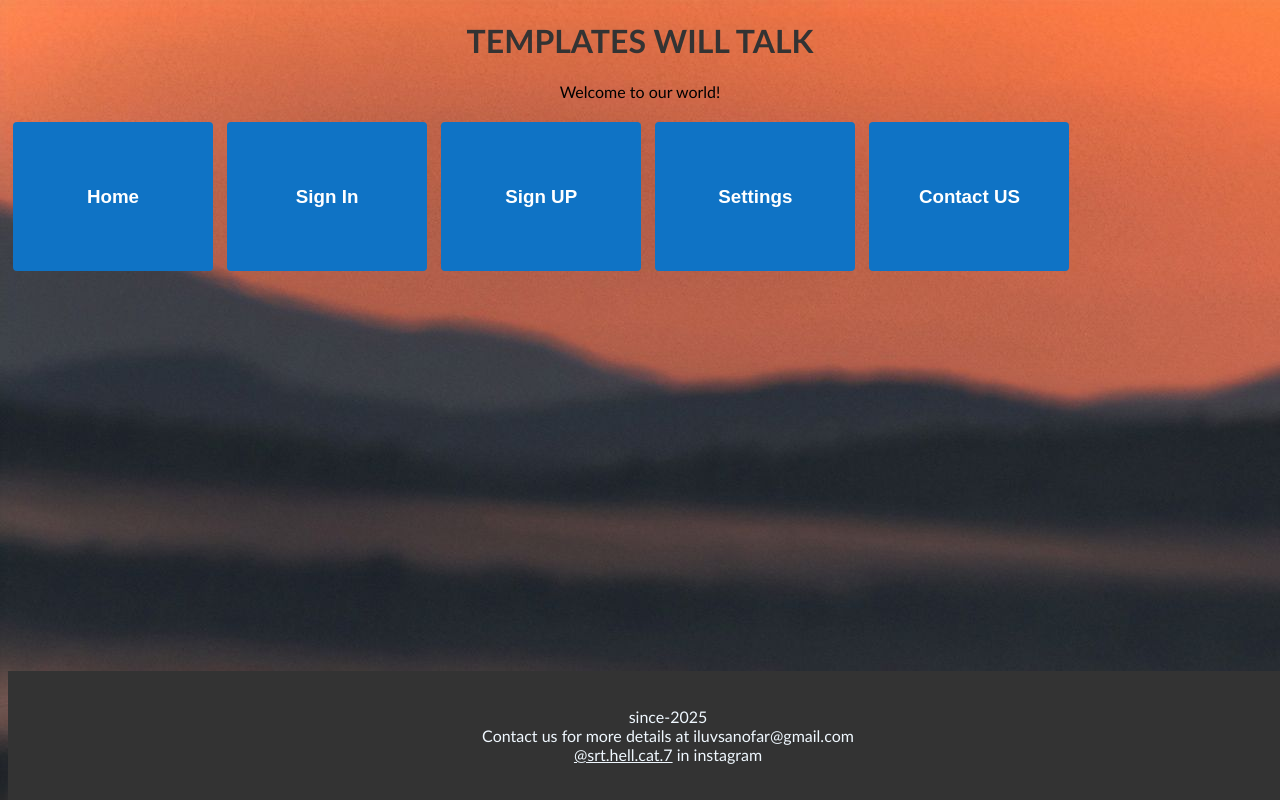
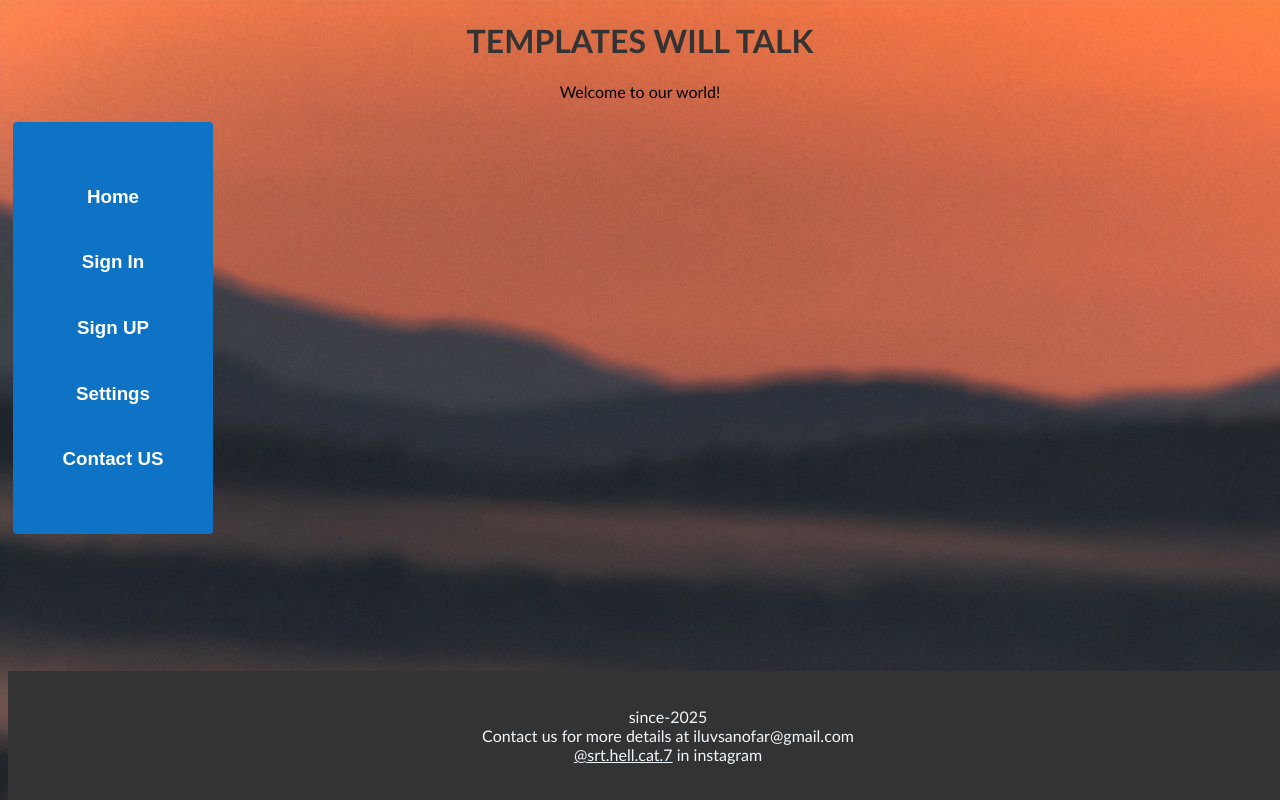
Before and after one commit to suresh-sanofar/first_project, a plain HTML site: page index.html in a window 1280 px wide. Drawn offline with Linux system fonts and the light colour scheme.

Commit message:
add changes

```diff
--- a/index.html
+++ b/index.html
@@ -10,19 +10,11 @@
     <h1><center>TEMPLATES WILL TALK</center></h1>
     <p><center>Welcome to our world!</center></p>
     <button><span>
-        <h6>Home</h6></span>
-    </button>
-    <button><span>
-        <h6>Sign In</h6></span>
-    </button>
-    <button><span>
-        <h6>Sign UP</h6></span>
-    </button>
-    <button><span>
-        <h6>Settings</h6></span>
-    </button>
-    <button><span>
-        <h6>Contact US</h6></span>
+        <h6 class="b1">Home</h6>
+        <h6 class="b2"><form>Sign In</form></h6>
+        <h6 class="b3">Sign UP</h6>
+        <h6 class="b4">Settings</h6>
+        <h6 class="b5">Contact US</h6></span>
     </button>
     <footer>
         <center>
```
